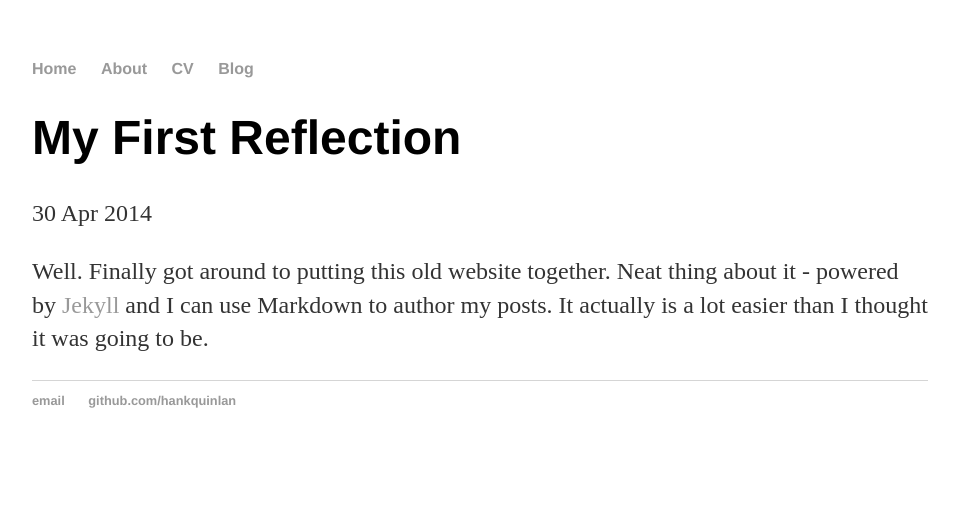
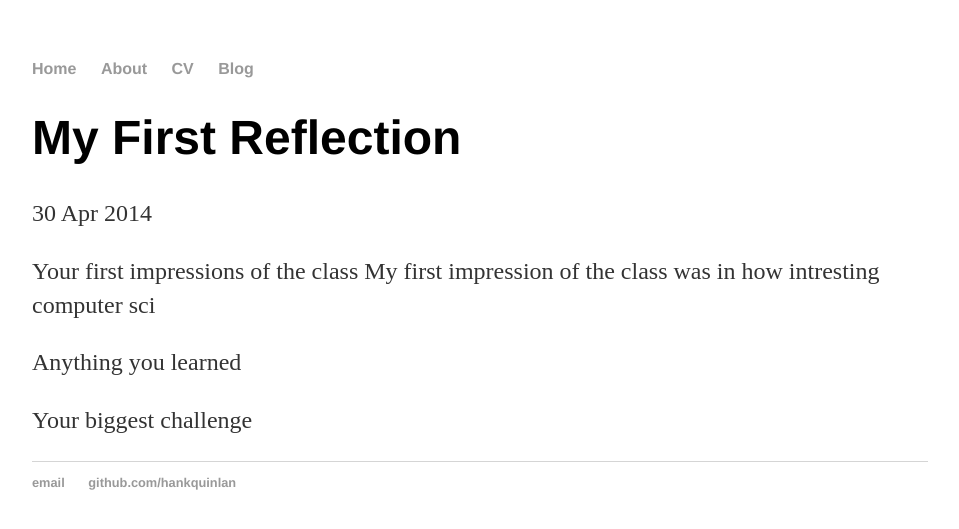
Before and after one commit to Danielar7348/Danielar7348.github.io, a Jekyll site: the page built from _posts/2018-09-21-weekly-reflection-01.md, in a window 1280 px wide. Shown: the top 529 px of the page, without its empty margins (160-1119 px from the left). Built offline with Jekyll 4.4.1, drawn with Linux system fonts in a browser that asks for light colours.

Commit message:
Update 2018-09-21-weekly-reflection-01.md

```diff
--- a/_posts/2018-09-21-weekly-reflection-01.md
+++ b/_posts/2018-09-21-weekly-reflection-01.md
@@ -4,4 +4,9 @@
 date: 2014-04-30
 ---
 
-Well. Finally got around to putting this old website together. Neat thing about it - powered by [Jekyll](http://jekyllrb.com) and I can use Markdown to author my posts. It actually is a lot easier than I thought it was going to be.
+Your first impressions of the class
+My first impression of the class was in how intresting computer sci
+
+Anything you learned
+
+Your biggest challenge
```
